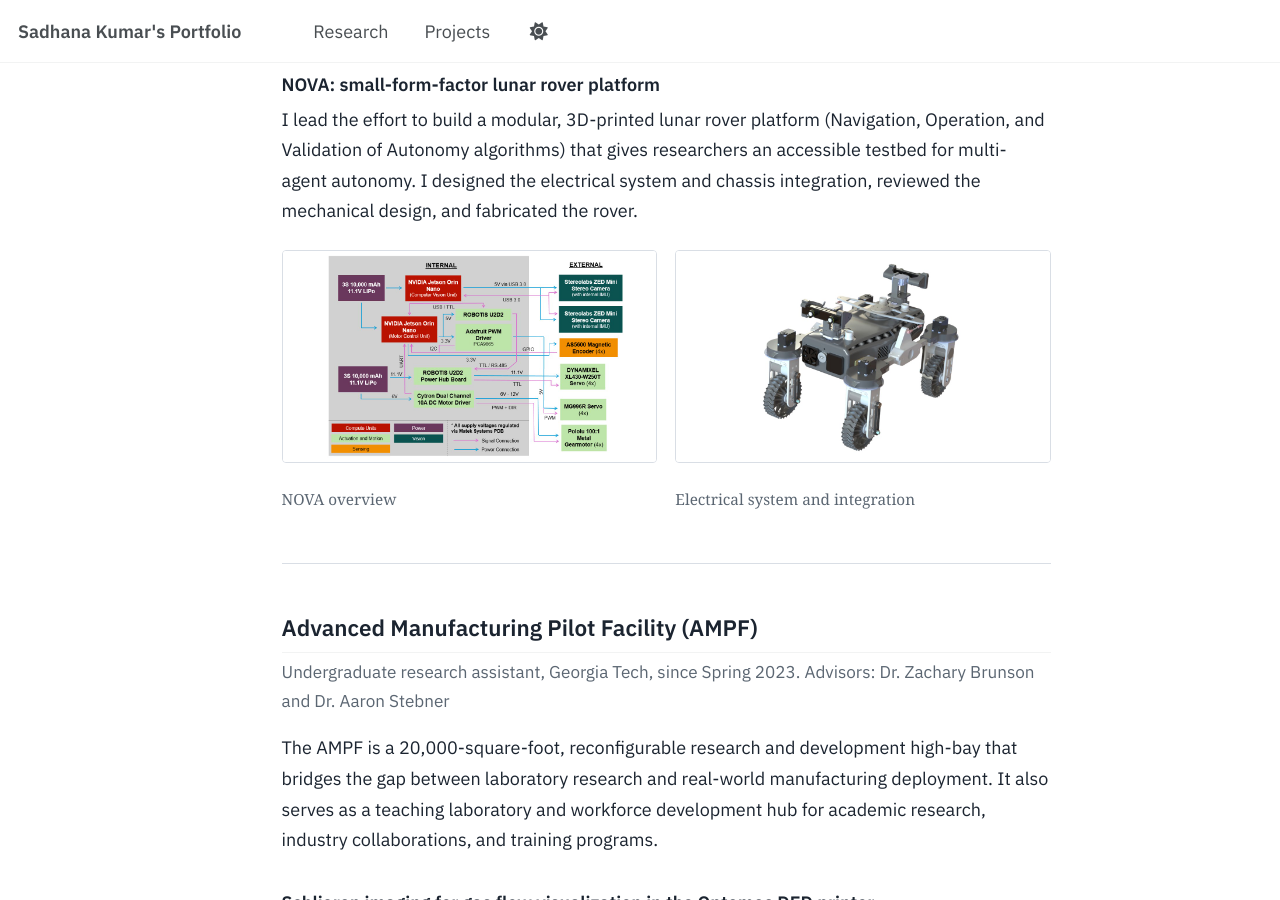
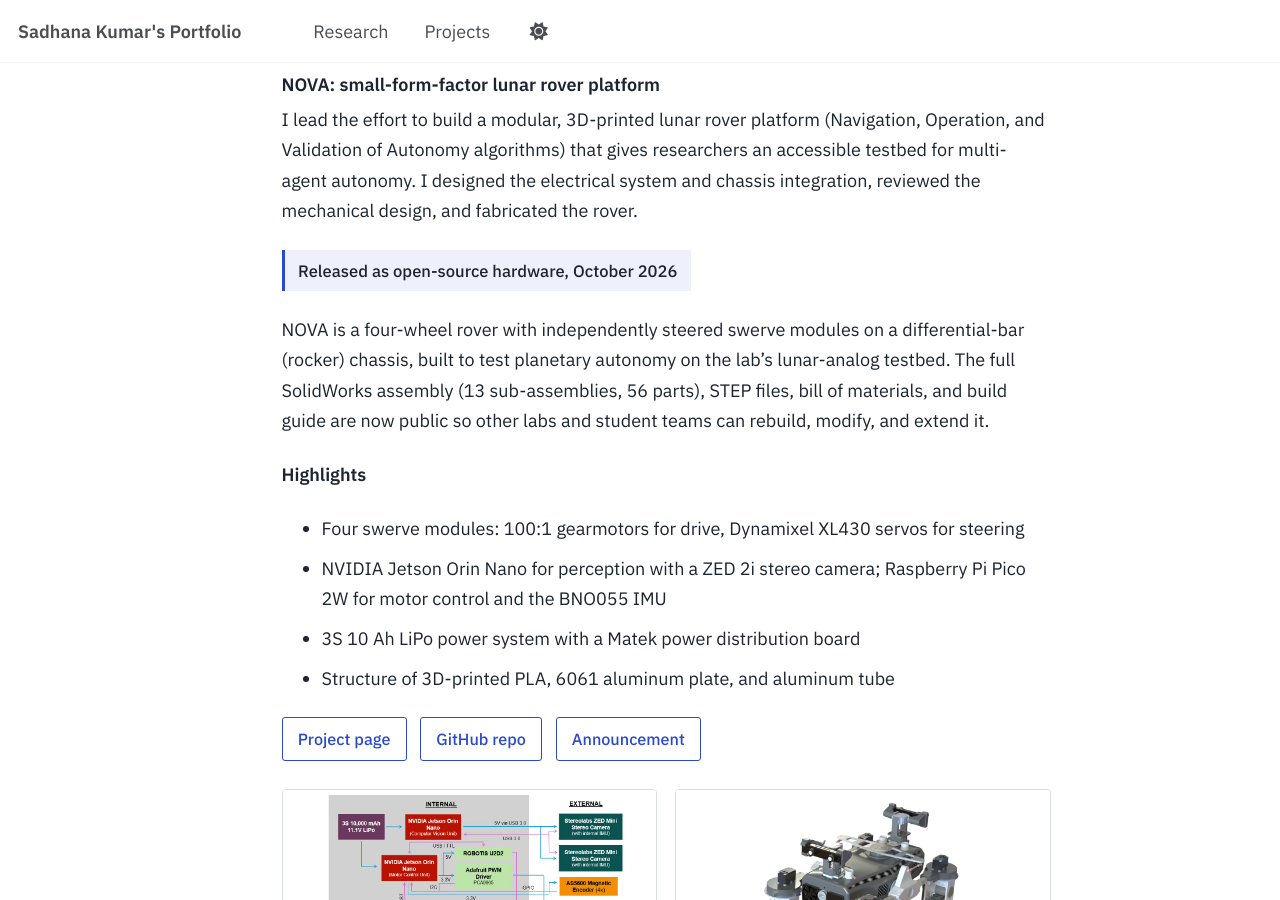
Before and after one commit to s-kumar72/s-kumar72.github.io, a Jekyll site: the page built from _pages/research.md, in a window 1280 px wide and 900 px high, scrolled down 396 px. Built offline with Jekyll 4.4.1, drawn with Linux system fonts in a browser that asks for light colours; a script bundle is joined from its source files by our own code; library files that are not in the unit come from our copies.

Commit message:
Add NOVA open source

```diff
--- a/_pages/research.md
+++ b/_pages/research.md
@@ -22,6 +22,19 @@ The Aerospace Robotics Lab researches aerospace systems that operate autonomousl
 ### NOVA: small-form-factor lunar rover platform {#nova}
 
 I lead the effort to build a modular, 3D-printed lunar rover platform (Navigation, Operation, and Validation of Autonomy algorithms) that gives researchers an accessible testbed for multi-agent autonomy. I designed the electrical system and chassis integration, reviewed the mechanical design, and fabricated the rover.
+
+<p><span class="award">Released as open-source hardware, October 2026</span></p>
+
+NOVA is a four-wheel rover with independently steered swerve modules on a differential-bar (rocker) chassis, built to test planetary autonomy on the lab's lunar-analog testbed. The full SolidWorks assembly (13 sub-assemblies, 56 parts), STEP files, bill of materials, and build guide are now public so other labs and student teams can rebuild, modify, and extend it.
+
+**Highlights**
+
+- Four swerve modules: 100:1 gearmotors for drive, Dynamixel XL430 servos for steering
+- NVIDIA Jetson Orin Nano for perception with a ZED 2i stereo camera; Raspberry Pi Pico 2W for motor control and the BNO055 IMU
+- 3S 10 Ah LiPo power system with a Matek power distribution board
+- Structure of 3D-printed PLA, 6061 aluminum plate, and aluminum tube
+
+<p><a class="btn-link" href="https://aerospaceroboticslab.github.io/nova.html">Project page</a> <a class="btn-link" href="https://github.com/AstroX-OpenRover/NOVA2">GitHub repo</a> <a class="btn-link" href="https://lnkd.in/p/gNNJXiXk">Announcement</a></p>
 
 <div class="figure-row">
 <figure>
```
